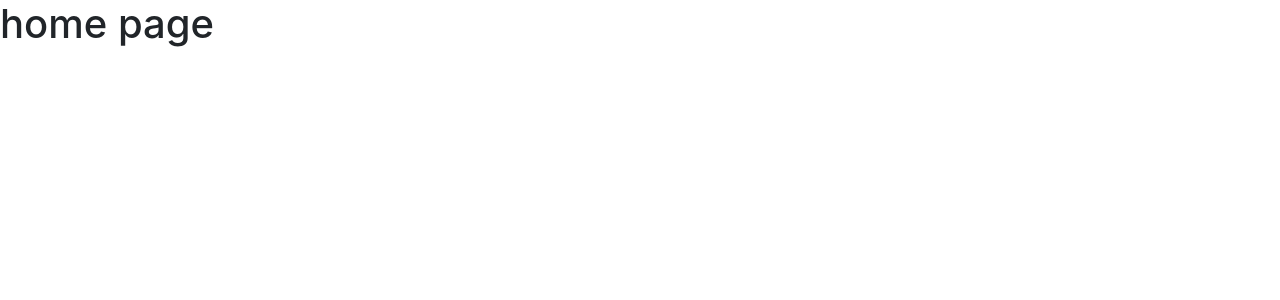
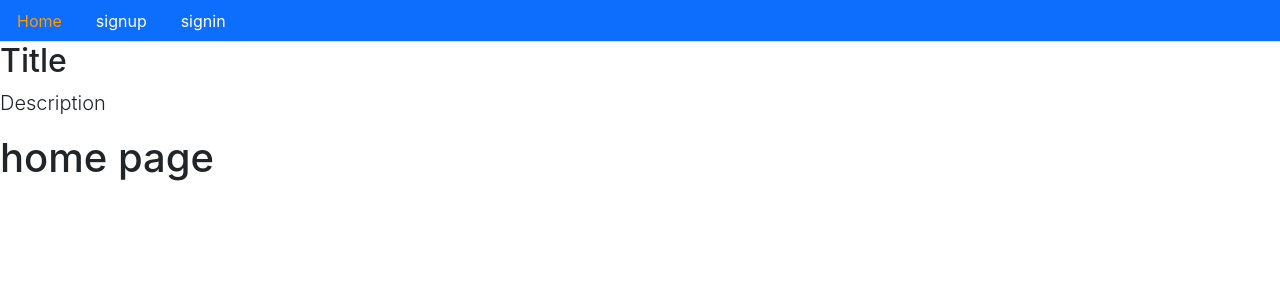
Before and after one commit to maher9393267111/ecommerce-gallery-mern, a React (Create React App) app in the folder my-fresh/: page / in a window 1280 px wide. Shown: the top 300 px of the page. Built offline with nearby package versions, Linux system fonts and the light colour scheme.

Commit message:
layout component and menu component make

```diff
--- a/my-fresh/src/core/Home.js
+++ b/my-fresh/src/core/Home.js
@@ -1,15 +1,16 @@
-
-
 
 import React from 'react'
 
+import Layout  from './layout'
 
 function Home() {
  return (
 
 
+ <div>
 
- <div>
+<Layout />
+
 <h1> home page </h1>
 
  </div>
--- /dev/null
+++ b/my-fresh/src/core/layout.js
@@ -0,0 +1,23 @@
+
+
+import React from "react";
+import Menu from "./menu";
+// import "../styles.css";
+
+const Layout = ({
+    title = "Title",
+    description = "Description",
+    className,
+    children
+}) => (
+    <div>
+        <Menu />
+        <div className="jumbotron">
+            <h2>{title}</h2>
+            <p className="lead">{description}</p>
+        </div>
+        <div className={className}>{children}</div>
+    </div>
+);
+
+export default Layout;
--- a/my-fresh/src/core/menu.js
+++ b/my-fresh/src/core/menu.js
@@ -15,7 +15,7 @@ const isActive = (history, path) => {
 
 
 
-export default function Menu({history}){
+ function Menu({history}){
 
 
 
@@ -28,25 +28,29 @@ export default function Menu({history}){
 <ul className="nav nav-tabs bg-primary">
 
 <li className="nav-item">
-<Link to ='signin' style={isActive(history,'/')} />
+                <Link
+                    className="nav-link"
+                    style={isActive(history, "/")}
+                    to="/"
+                >
+                    Home
+                </Link>
 
-Home
-    </li>
+                </li>
+
+    <li className="nav-item">
+<Link className="nav-link" to ='/signin' style={isActive(history,'/signin')} >  signup </Link>
 
 
-    <li className="nav-item">
-<Link to ='signin' style={isActive(history,'/signp')} />
-
-signup
     </li>
 
 
 
 
     <li className="nav-item">
-<Link to ='signin' style={isActive(history,'/signin')} />
+<Link className="nav-link" to ='/signup' style={isActive(history,'/signup')} > signin </Link>
 
-signIn
+
     </li>
 
 
@@ -66,4 +70,4 @@ signIn
 
 
 
-withRouter(Menu);
+export default withRouter(Menu);
--- a/my-fresh/src/router.js
+++ b/my-fresh/src/router.js
@@ -5,13 +5,24 @@ import Signin from './user/signin';
 import Home from './core/Home.js'
 
 
+import Menu  from './core/menu';
+
 export default function (){
   return (
 
-<div>
+
 
 
     <BrowserRouter>
+
+
+
+
+      {/* <Menu/> */}
+
+
+
+
 
     <Switch>
 
@@ -34,7 +45,7 @@ export default function (){
 
 
 
-</div>
+
 
 
   )
--- a/my-fresh/src/user/signin.js
+++ b/my-fresh/src/user/signin.js
@@ -1,13 +1,15 @@
 
 import React from 'react'
 
-
+import Layout from "../core/layout";
  function Signin() {
   return (
 
 
 
   <div>
+
+    <Layout/>
 <h1> hello sign in </h1>
 
   </div>
--- a/my-fresh/src/user/signup.js
+++ b/my-fresh/src/user/signup.js
@@ -1,13 +1,16 @@
 
 import React from 'react'
 
-
+import Layout from "../core/layout";
  function Signup() {
     return (
 
 
 
     <div>
+
+<Layout/>
+
   <h1> hello sign up</h1>
 
     </div>
```
